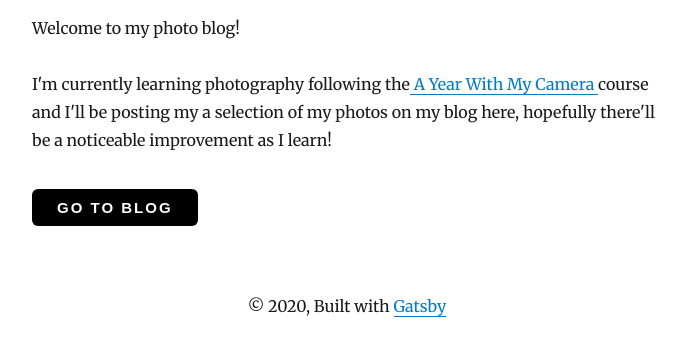
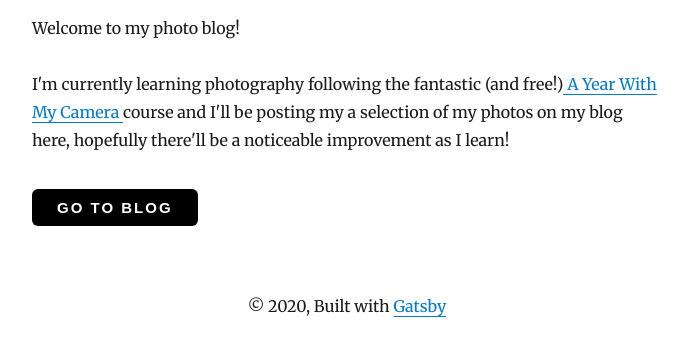
Before and after one commit to mncharlton/photoblog, a Gatsby site: page / in a window 1280 px wide. Shown: the part 226-582 px from the top of the page, without its empty margins (293-981 px from the left). Built offline with nearby package versions, Linux system fonts and the light colour scheme; Gatsby itself is replaced by a stand-in of ours; some packages are replaced by stand-ins of ours.

Commit message:
course is fantastic

```diff
--- a/src/pages/index.js
+++ b/src/pages/index.js
@@ -23,7 +23,7 @@ class IndexPage extends React.Component {
         </h1>
         <p>Welcome to my photo blog!</p>
         <p>
-          I'm currently learning photography following the
+          I'm currently learning photography following the fantastic (and free!)
           <a href='https://ayearwithmycamera.com/'> A Year With My Camera </a>
           course and I'll be posting my a selection of my photos on my blog
           here, hopefully there'll be a noticeable improvement as I learn!
```
